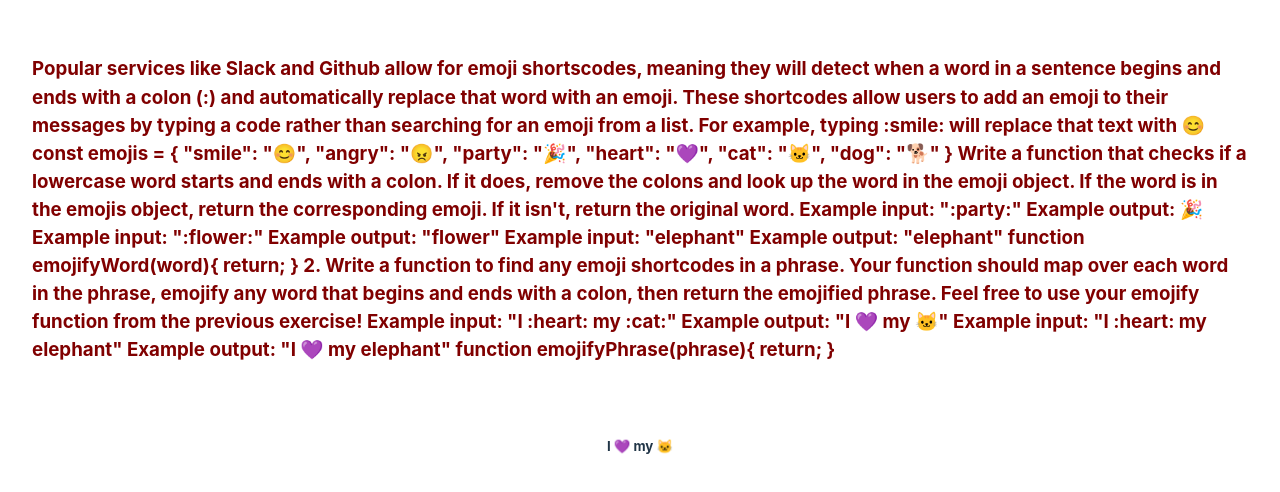
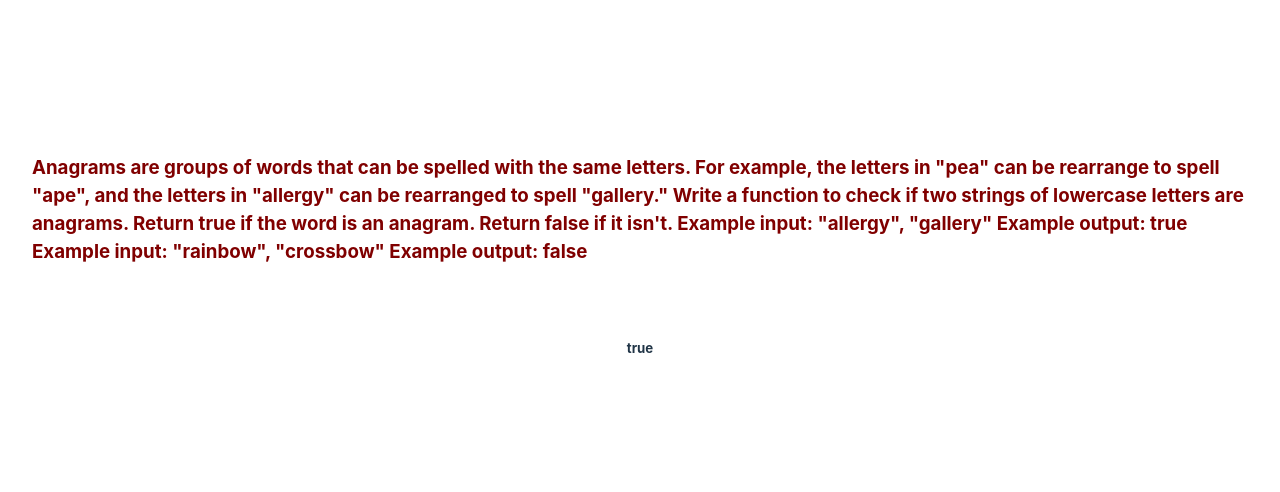
Before and after one commit to saurtripathi/JavascriptChallanges, a React (Vite) app: page / in a window 1280 px wide. Shown: the part 126-618 px from the top of the page. Built offline with nearby package versions, Linux system fonts and the light colour scheme.

Commit message:
Temporary commit

```diff
--- a/src/App.jsx
+++ b/src/App.jsx
@@ -6,31 +6,25 @@ import Challange from './Challange'
 import Solution from './Solution'
 function App() {
 
-  const emojis = {
-    "smile": "😊",
-    "angry": "😠",
-    "party": "🎉",
-    "heart": "💜",
-    "cat": "🐱",
-    "dog": "🐕"
-  }
-  const emojifyWord = word => {
-    const slicedWord = word.startsWith(':') &&
-      word.endsWith(':') ?
-      word
-        .slice(1,-1)
-      : word
-    return emojis[slicedWord] ? emojis[slicedWord] : slicedWord
-  }
 
-  const emojifySentence = text => text.split(' ').map(word => emojifyWord(word)).join(' ')
+  // const isAnagram = (word, anotherWord) => {
+  //   return word.length === anotherWord.length &&
+  //     [...word].sort().every(function (element, index) {
+  //       return element === [...anotherWord].sort()[index];
+  //     });
+  // }
+
+  const isAnagram = (word, anotherWord) =>
+    word.length === anotherWord.length &&
+    word.split('').sort().join() === anotherWord.split('').sort().join()
+
 
 
   return (
     <>
       <Challange />
       <div className="card">
-        <Solution emojifyWord={emojifyWord} emojifySentence={emojifySentence} />
+        <Solution isAnagram={isAnagram} />
       </div>
     </>
   )
--- a/src/Challange.jsx
+++ b/src/Challange.jsx
@@ -2,60 +2,26 @@ import React from 'react'
 
 export default function Challange() {
 
-    const s1 = `
-    Popular services like Slack and Github allow for emoji shortscodes, meaning
-    they will detect when a word in a sentence begins and ends with a colon (:)
-    and automatically replace that word with an emoji.
+    const ana = `
+   Anagrams are groups of words that can be spelled with the same letters.
+For example, the letters in "pea" can be rearrange to spell "ape", and
+the letters in "allergy" can be rearranged to spell "gallery."
 
-    These shortcodes allow users to add an emoji to their messages by typing a
-    code rather than searching for an emoji from a list.
+Write a function to check if two strings of lowercase letters are anagrams.
+Return true if the word is an anagram. Return false if it isn't.
 
-    For example, typing :smile: will replace that text with 😊
-    const emojis = {
-        "smile": "😊",
-        "angry": "😠",
-        "party": "🎉",
-        "heart": "💜",
-        "cat":   "🐱",
-        "dog":   "🐕"
-    }
-    Write a function that checks if a lowercase word starts and
-    ends with a colon. If it does, remove the colons and
-    look up the word in the emoji object. If the word is in the
-    emojis object, return the corresponding emoji.
-    If it isn't, return the original word.
+Example input: "allergy", "gallery"
+Example output: true
 
-    Example input: ":party:"
-    Example output: 🎉
+Example input: "rainbow", "crossbow"
+Example output: false
+   `
 
-    Example input: ":flower:"
-    Example output: "flower"
-
-    Example input: "elephant"
-    Example output: "elephant"
-
-    function emojifyWord(word){
-        return;
-    }
-    2. Write a function to find any emoji shortcodes in a phrase.
-Your function should map over each word in the phrase, emojify any word
-that begins and ends with a colon, then return the emojified phrase.
-Feel free to use your emojify function from the previous exercise!
-
-Example input: "I :heart: my :cat:"
-Example output: "I 💜 my 🐱"
-
-Example input: "I :heart: my elephant"
-Example output: "I 💜 my elephant"
-function emojifyPhrase(phrase){
-    return;
-}
-    `
 
 
     return (
         <h3 style={{ textAlign: 'left', color: 'maroon' }}>
-            {s1}
+            {ana}
         </h3>
     )
 }
--- a/src/Solution.jsx
+++ b/src/Solution.jsx
@@ -1,10 +1,12 @@
 import React from 'react'
 
-export default function Solution({ emojifyWord, emojifySentence }) {
-    console.log(emojifyWord(':smile:'))
+export default function Solution({ isAnagram }) {
+    console.log(isAnagram("allergy", "gallery"))
+    // console.log(isAnagram("rainbow", "crossbow"))
     return (
         <h5>
-            {emojifySentence("I :heart: my :cat:")}
+            {''+isAnagram("allergy", "gallery")}
+            {/* {''+isAnagram("rainbow", "crossbow")} */}
         </h5>
     )
 }
```
